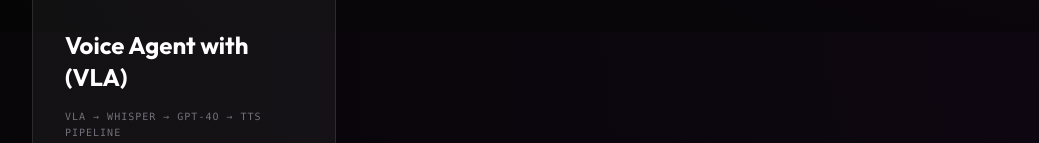
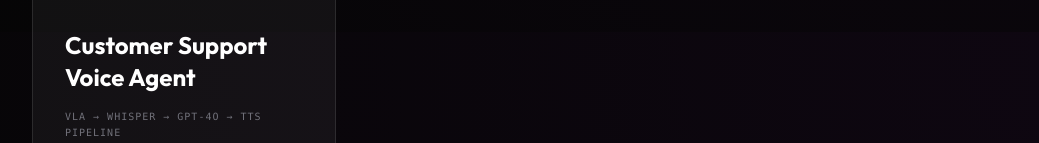
Before and after one commit to uroojfatima18/portfolio-agenic, a website built with Vite: page index.html in a window 1280 px wide. Shown: the part 2368-2511 px from the top of the page, without its empty margins (120-1159 px from the left). Built offline with nearby package versions, Linux system fonts and the light colour scheme; animation ran at ten frames a second.

Commit message:
add heading

```diff
--- a/index.html
+++ b/index.html
@@ -482,7 +482,7 @@
             </div>
           </div>
           <div class="p-8 space-y-4">
-            <h3 class="font-[Outfit] text-2xl font-bold text-white">Voice Agent with (VLA)</h3>
+            <h3 class="font-[Outfit] text-2xl font-bold text-white">Customer Support Voice Agent </h3>
             <p class="text-zinc-500 font-mono text-[10px] uppercase tracking-widest leading-relaxed">
               VLA → Whisper → GPT-4o → TTS pipeline
             </p>
```
